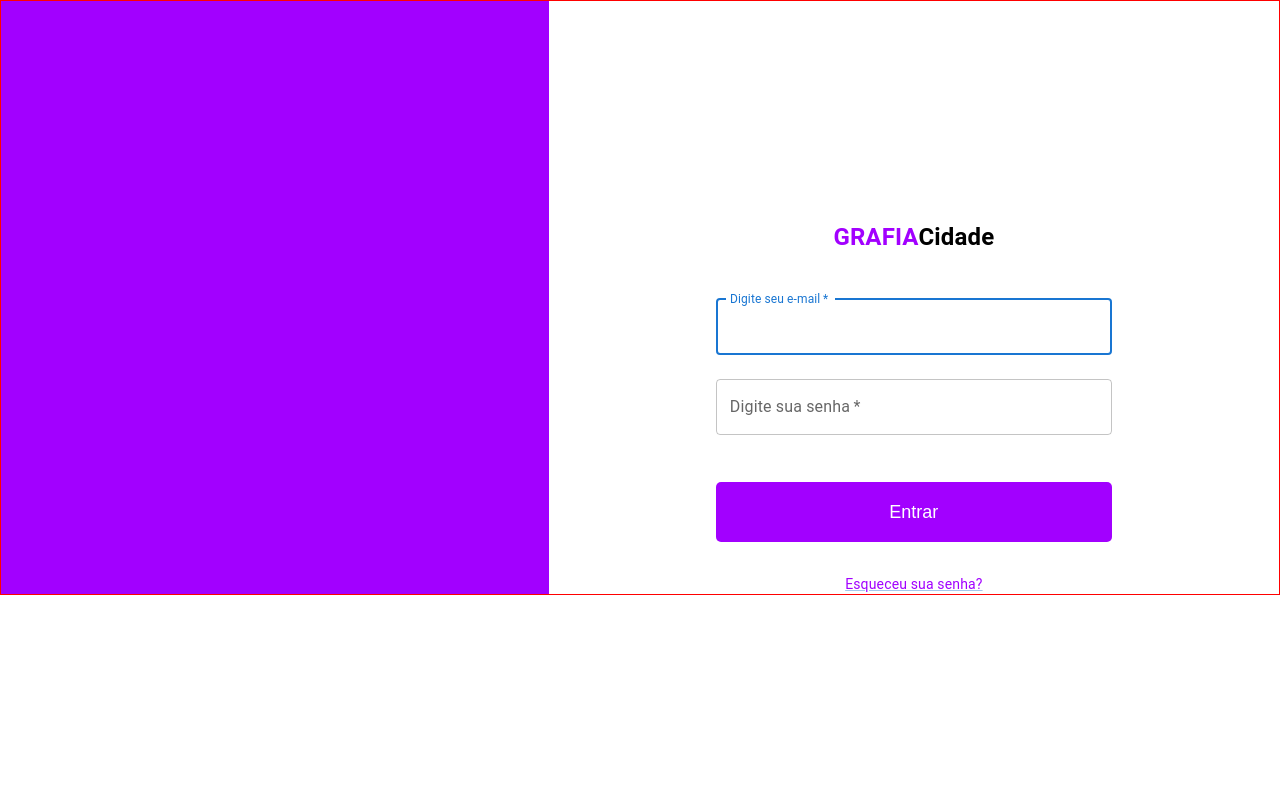
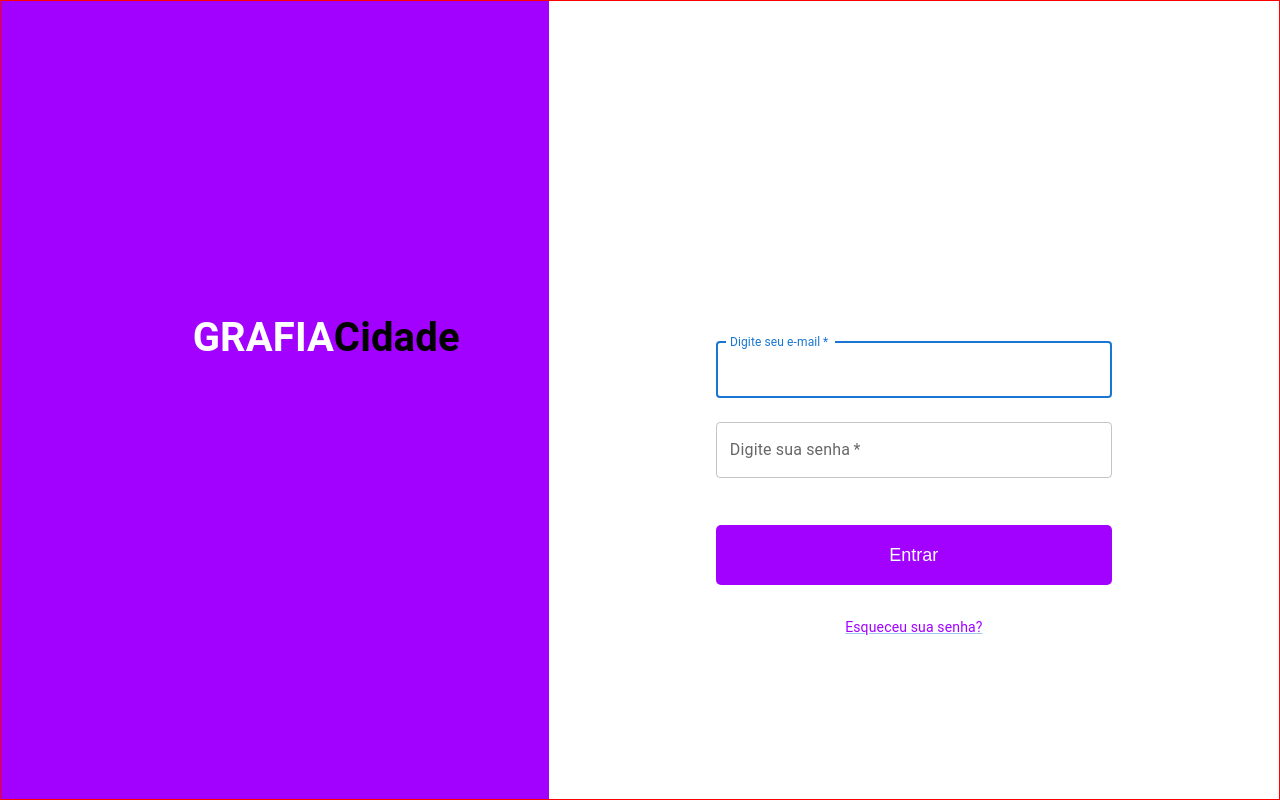
Before and after one commit to lucasgrass/WEB_SI, a Next.js app: page /login in a window 1280 px wide. Built offline with nearby package versions, Linux system fonts and the light colour scheme.

Commit message:
arrumando a tela de login

```diff
--- a/pages/login.tsx
+++ b/pages/login.tsx
@@ -28,8 +28,16 @@ export default function SignIn() {
   };
 
   return (
-    <div style={{ display:'flex', border: '1px solid red' }}>
+    <div style={{ display:'flex', border: '1px solid red', height:'100vh' }}>
       <div style={{ float:'left', width:'75%', backgroundColor:'#A200FF' }}>
+        <div style={{ display:'flex', marginTop:'50%', marginLeft:'35%' }}>
+            <h2 style={{ color:'#FFF', fontSize:'40px' }}>
+              GRAFIA
+              <span style={{ color:'#000000', fontSize:'40px' }}>
+                Cidade
+              </span>
+            </h2>
+        </div>
       </div>
       <div style={{ width:'100%' }}>
         <ThemeProvider theme={theme}>
@@ -37,18 +45,12 @@ export default function SignIn() {
             <CssBaseline />
             <Box
             sx={{
-                marginTop: '50%',
+                marginTop: '80%',
                 display: 'flex',
                 flexDirection: 'column',
                 alignItems: 'center',
             }}
             >
-            <h2 style={{ color:'#A200FF' }}>
-              GRAFIA
-              <span style={{ color:'#000000' }}>
-                Cidade
-              </span>
-            </h2>
             <Box component="form" onSubmit={handleSubmit} noValidate sx={{ mt: 1 }}>
                 <TextField
                 margin="normal"
```
